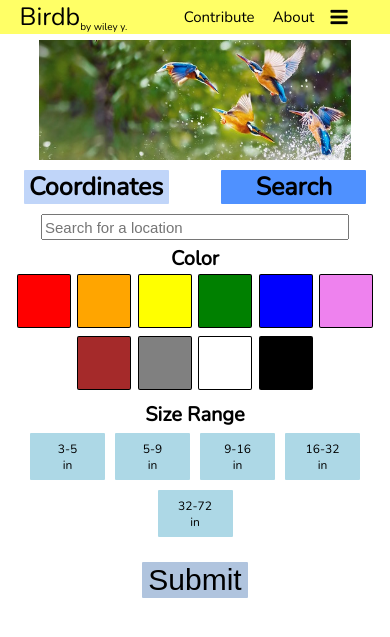
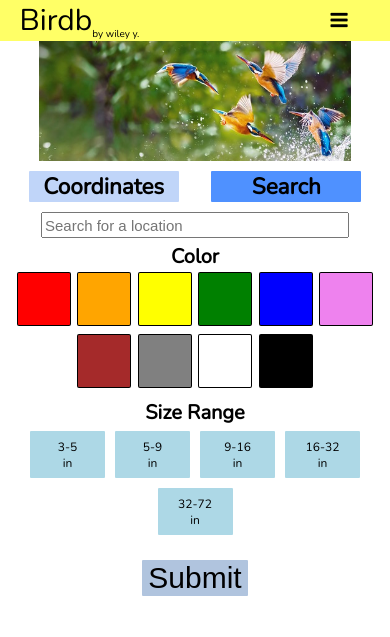
Before and after one commit to wileyyugioh/birddb, a Django app: page / in a window 390 px wide. Shown: the top 637 px of the page. Run offline with Django 3.2, Linux system fonts and the light colour scheme.

Commit message:
Mobile CSS complete! hopefully...

```diff
--- a/front/static/front/basestyle.css
+++ b/front/static/front/basestyle.css
@@ -8,7 +8,7 @@ a:visited {
 }
 
 .main {
-    margin-top: 4rem;
+    margin-top: 3.4rem;
     text-align: center;
 }
 
@@ -100,7 +100,15 @@ a:visited {
         font-size: 10px;
     }
 
-    .header-bar ul li:nth-child(n+4) {
+    .main {
+        margin-top: 4.1rem;
+    }
+
+    .title {
+        font-size: 3rem !important;
+    }
+
+    .header-bar-tables .header-bar-menu {
         display: none;
     }
 
@@ -112,10 +120,24 @@ a:visited {
         font-size: 2rem;
     }
 
-    #header-bar-dynamic:checked + ul li:nth-child(n+4) {
+    #header-bar-dynamic:checked + .header-bar-menu {
         display: block;
         position: absolute;
-        right: 20px;
-        top: 60px;
+        right: 4rem;
+        top: 4.1rem;
+        background-color: #FFFF66;
+    }
+
+    #header-bar-dynamic:checked + .header-bar-menu li {
+        border: 1px solid black;
+        border-bottom-width: 0px;
+    }
+
+    #header-bar-dynamic:checked + .header-bar-menu li:last-child {
+        border-bottom-width: 1px;
+    }
+
+    #header-bar-dynamic:checked + .header-bar-menu li a div{
+        font-size: 3rem;
     }
 }
--- a/front/static/front/get_location.js
+++ b/front/static/front/get_location.js
@@ -89,7 +89,6 @@ function main() {
     search_dom.checked = true;
     search_dom.disabled = false;
     search_dom.parentNode.style.display = "";
-    document.getElementById("loc-space").style.display = "";
 
     search_dom.addEventListener("click", function() {
         showSearch();
--- a/front/static/front/style.css
+++ b/front/static/front/style.css
@@ -26,6 +26,7 @@ h1, .bird-form h2, .bird-form input[type="submit"] {
     margin-left: 0rem;
     margin-right: 0rem;
     margin-bottom: 0rem;
+    -webkit-appearance: none;
 }
 
 .bird-form input[type="submit"] {
@@ -70,8 +71,15 @@ h2 {
 }
 
 .location-bar {
-    margin: 1rem 0rem;
+    display: flex;
+    width: 36.5rem;
+    justify-content: space-between;
+    margin: 1rem auto;
     text-align: center;
+}
+
+.location-bar label {
+    flex: 1 1 auto;
 }
 
 .location-bar label div {
@@ -233,11 +241,11 @@ h2 {
 
 @media only screen and (max-width: 812px) {
     .location-bar {
-        font-size: 2.5rem;
+        font-size: 2.25rem;
     }
 
     .location-bar label div {
-        width: 14.5rem;
+        width: 15rem;
     }
 
     .dropdown-container {
--- a/templates/birddb/bird_ranks.html
+++ b/templates/birddb/bird_ranks.html
@@ -1,10 +1,10 @@
 {% extends "front/base.html" %}
 {% load static %}
-{% if bird_ranks %}
 {% block head-content %}
 <link rel="stylesheet" type="text/css" href="{% static 'birddb/style.css' %}" />
-{% block endblock %}
+{% endblock %}
 {% block main-content %}
+{% if bird_ranks %}
 <div class="bird-table-container">
     <table class="bird-table">
         {% for bird, score in bird_ranks %}
--- a/templates/front/index.html
+++ b/templates/front/index.html
@@ -9,7 +9,6 @@
 </div>
     <h2 class="location-bar">
         <label><input type="radio" name="search-type" value="latlon" id="latlon" checked="checked"><div class="round">Coordinates</div></label>
-        <label id="loc-space" style="display: none;"><div class="div-space"></div></label>
         <label style="display: none;"><input type="radio" name="search-type" value="search" id="search" disabled><div class="round">Search</div></label>
     </h2>
 <form id="bird-form" class="bird-form" action="{% url 'birddb:bird_ranks' %}" method="get">
```
